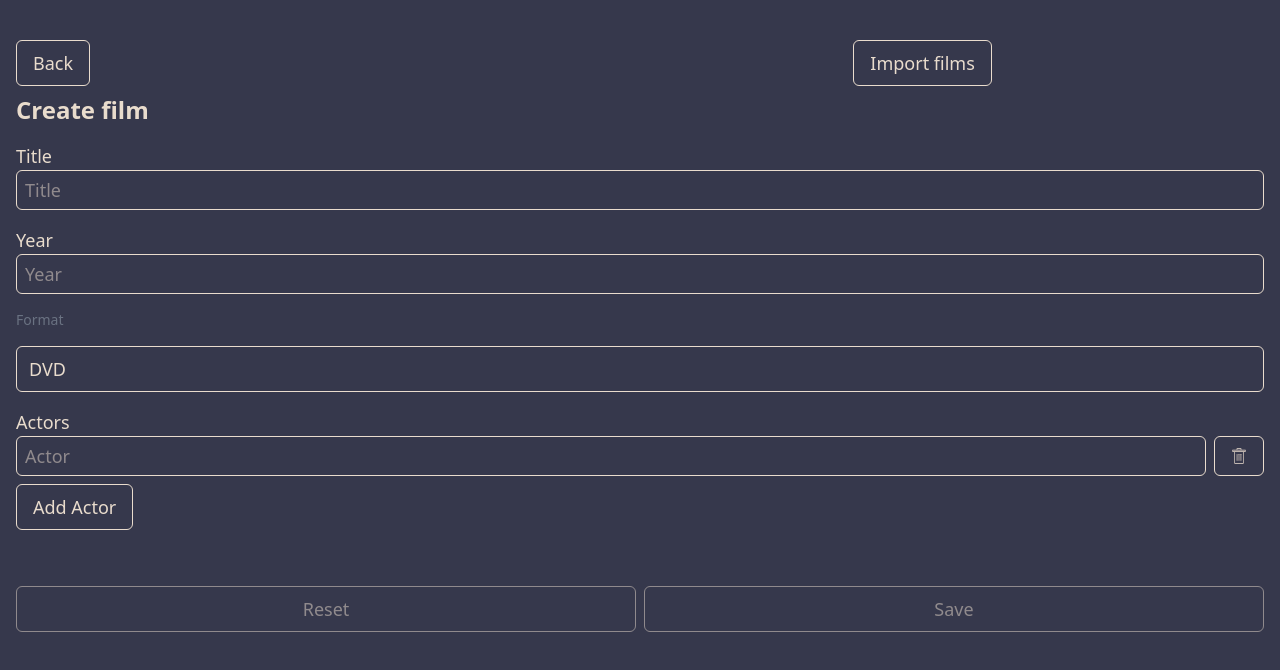
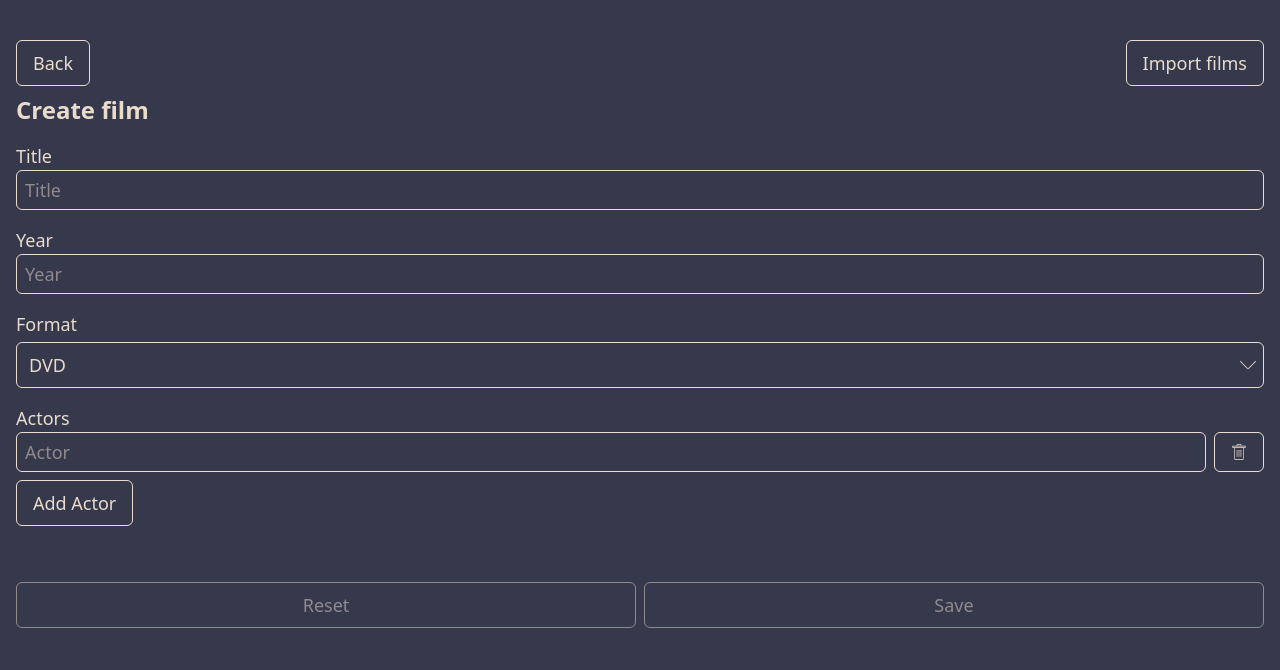
Before and after one commit to lysolha/WL-films, a React (Vite) app: page /create-film in a window 1280 px wide. Shown: the top 670 px of the page. Built offline with nearby package versions, Linux system fonts and the light colour scheme.

Commit message:
refactor: update styles

```diff
--- a/src/components/ui/Pagination.tsx
+++ b/src/components/ui/Pagination.tsx
@@ -65,7 +65,7 @@ const Pagination = ({
   const endItem = Math.min(currentPage * itemsPerPage, totalItems);
 
   return (
-    <div className="flex flex-col sm:flex-row items-center justify-between gap-4 my-6 px-4 py-3 bg-charcoal border border-cream rounded-lg shadow-sm">
+    <div className="grid grid-cols-3 gap-4 my-6 px-4 py-3 bg-charcoal border border-cream rounded-lg shadow-sm">
       <div className="flex items-center gap-2 text-cream">
         <span>Show</span>
         <Select
@@ -76,11 +76,11 @@ const Pagination = ({
         <span>per page</span>
       </div>
 
-      <div>
+      <div className="flex items-center justify-center">
         Showing {startItem}-{endItem} of {totalItems} items
       </div>
 
-      <div className="flex items-center gap-1">
+      <div className="flex items-center gap-1 justify-end">
         <Button
           onClick={handlePrevious}
           disabled={currentPage === 1}
--- a/src/components/ui/Select.tsx
+++ b/src/components/ui/Select.tsx
@@ -1,4 +1,5 @@
 import type { SelectHTMLAttributes } from 'react';
+import ArrowIcon from '../ui/icons/ArrowIcon';
 
 interface SelectProps extends SelectHTMLAttributes<HTMLSelectElement> {
   options: { label: string; value: string }[];
@@ -7,15 +8,12 @@ interface SelectProps extends SelectHTMLAttributes<HTMLSelectElement> {
 
 const Select = ({ options, label = '', ...props }: SelectProps) => {
   return (
-    <>
-      {label && (
-        <label htmlFor={props.id} className="text-sm text-gray-500">
-          {label}
-        </label>
-      )}
+    <div className="flex flex-col gap-1 relative">
+      {label && <label htmlFor={props.id}>{label}</label>}
+      <div className="relative">
         <select
           {...props}
-        className="lg:w-auto w-full px-3 py-2 border border-cream rounded-md ring-0 focus-visible:outline-none disabled:opacity-50 disabled:cursor-not-allowed hover:bg-charcoal-dark transition-all duration-200"
+          className="w-full px-3 py-2 border border-cream rounded-md ring-0 focus-visible:outline-none disabled:opacity-50 disabled:cursor-not-allowed hover:bg-charcoal-dark transition-all duration-200"
         >
           {options.map((option) => (
             <option key={option.value} value={option.value}>
@@ -23,7 +21,9 @@ const Select = ({ options, label = '', ...props }: SelectProps) => {
             </option>
           ))}
         </select>
-    </>
+        <ArrowIcon className="w-4 h-4 absolute right-2 top-1/2 -translate-y-1/2 rotate-90" />
+      </div>
+    </div>
   );
 };
 
--- a/src/components/ui/icons/ArrowIcon.tsx
+++ b/src/components/ui/icons/ArrowIcon.tsx
@@ -1,11 +1,13 @@
-const ArrowIcon = () => {
+import { twMerge } from 'tailwind-merge';
+
+const ArrowIcon = ({ className }: { className?: string }) => {
   return (
     <svg
       xmlns="http://www.w3.org/2000/svg"
       width="800px"
       height="800px"
       viewBox="-19.04 0 75.804 75.804"
-      className="w-4 h-4 stroke-cream fill-cream"
+      className={twMerge('w-4 h-4 stroke-cream fill-cream', className)}
     >
       <g
         id="Group_65"
--- a/src/pages/CreateFilms.tsx
+++ b/src/pages/CreateFilms.tsx
@@ -54,12 +54,9 @@ const CreateFilms = () => {
         <h1 className="text-2xl font-bold col-span-2 lg:col-start-1">
           Create film
         </h1>
-        <Button
-          onClick={() => setOpen(true)}
-          className="col-span-1 col-start-3 row-start-1"
-        >
-          Import films
-        </Button>
+        <div className="flex justify-end col-span-1 col-start-3 row-start-1">
+          <Button onClick={() => setOpen(true)}>Import films</Button>
+        </div>
       </div>
       <FilmForm onSubmit={handleCreateFilm} />
       <Dialog open={open} onClose={() => setOpen(false)}>
--- a/src/store/extraReducers/filmExtraReducer.ts
+++ b/src/store/extraReducers/filmExtraReducer.ts
@@ -86,11 +86,12 @@ export const getAllFilms = createAsyncThunk(
       offset
     );
 
+    await new Promise((resolve) => setTimeout(resolve, 1000));
+
     if (response.status === 0) {
       return thunkAPI.rejectWithValue(response.error);
     }
 
-    console.log('extra reducer', response);
     return response;
   }
 );
```
Lines whose indentation alone changed are shown as unchanged.
